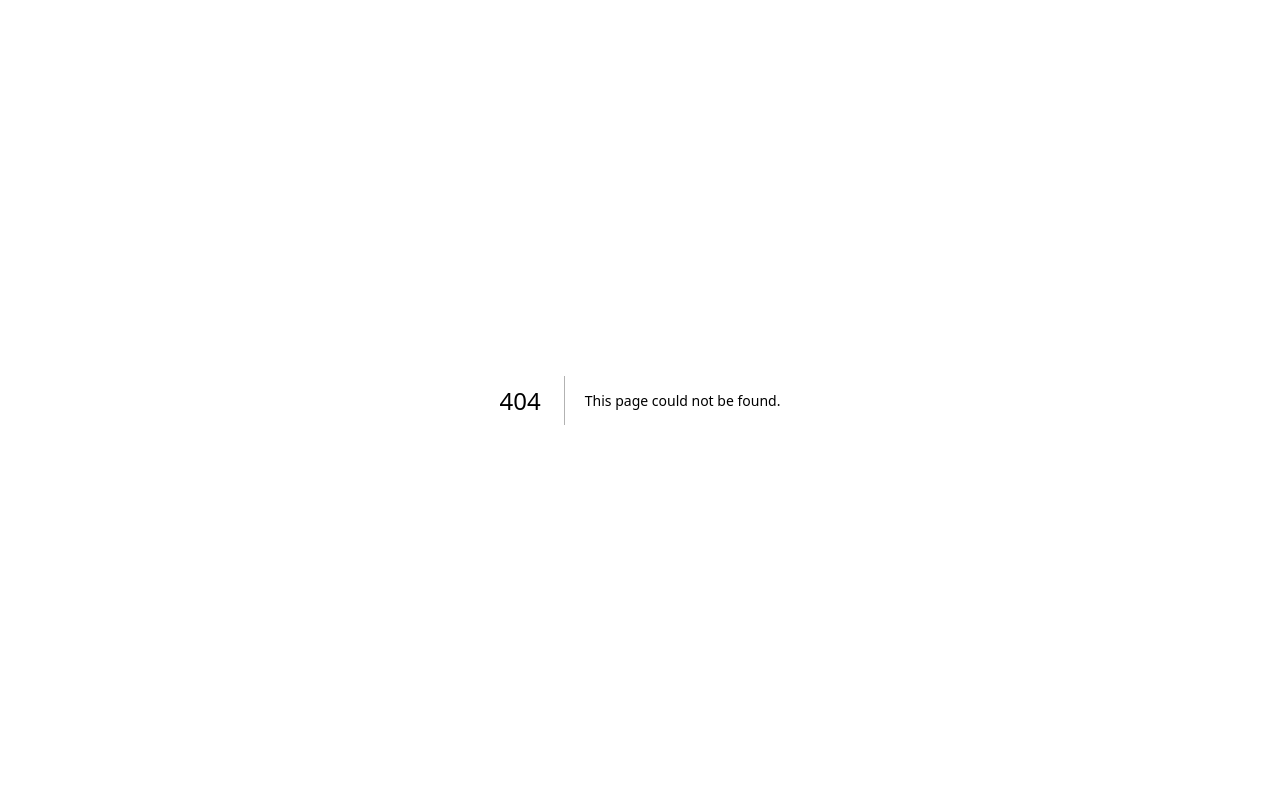
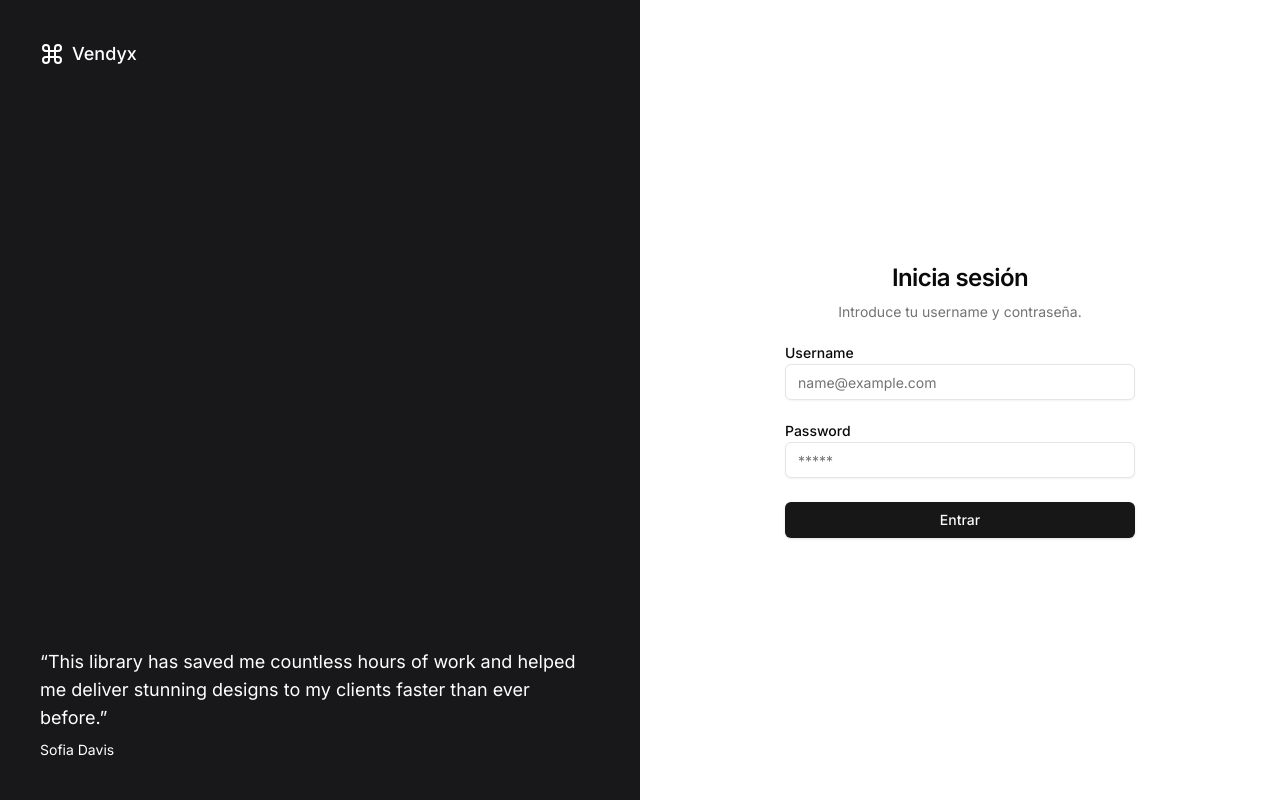
Before and after one commit to sam-621/ecommerce-admin, a Next.js app in the folder packages/admin-ui/: page /login in a window 1280 px wide. Before the commit this address had no page. Built offline with nearby package versions, Linux system fonts and the light colour scheme.

Commit message:
feat(admin-ui):  add auth page

```diff
--- a/packages/admin-ui/package.json
+++ b/packages/admin-ui/package.json
@@ -19,6 +19,7 @@
     "@radix-ui/react-checkbox": "^1.0.4",
     "@radix-ui/react-dropdown-menu": "^2.0.6",
     "@radix-ui/react-icons": "^1.3.0",
+    "@radix-ui/react-label": "^2.0.2",
     "@radix-ui/react-select": "^2.0.0",
     "@radix-ui/react-slot": "^1.0.2",
     "@tanstack/react-table": "^8.10.7",
--- /dev/null
+++ b/packages/admin-ui/src/app/login/auth.tsx
@@ -0,0 +1,56 @@
+/* eslint-disable @typescript-eslint/no-misused-promises */
+'use client';
+
+import { LoaderIcon } from 'lucide-react';
+import * as React from 'react';
+
+import { Button, Input, Label } from '@/ui/components/theme';
+import { cn } from '@/ui/utils';
+
+interface UserAuthFormProps extends React.HTMLAttributes<HTMLDivElement> {}
+
+export function UserAuthForm({ className, ...props }: UserAuthFormProps) {
+  const [isLoading, setIsLoading] = React.useState<boolean>(false);
+
+  async function onSubmit(event: React.SyntheticEvent) {
+    event.preventDefault();
+    setIsLoading(true);
+
+    setTimeout(() => {
+      setIsLoading(false);
+    }, 3000);
+  }
+
+  return (
+    <div className={cn('grid gap-6', className)} {...props}>
+      <form onSubmit={onSubmit}>
+        <div className="grid gap-6">
+          <div className="grid gap-1">
+            <Label htmlFor="username">Username</Label>
+            <Input
+              id="username"
+              placeholder="name@example.com"
+              type="text"
+              autoCapitalize="none"
+              disabled={isLoading}
+            />
+          </div>
+          <div className="grid gap-1">
+            <Label htmlFor="password">Password</Label>
+            <Input
+              id="password"
+              placeholder="*****"
+              type="password"
+              autoCapitalize="none"
+              disabled={isLoading}
+            />
+          </div>
+          <Button disabled={isLoading}>
+            {isLoading && <LoaderIcon className="mr-2 h-4 w-4 animate-spin" />}
+            Entrar
+          </Button>
+        </div>
+      </form>
+    </div>
+  );
+}
--- /dev/null
+++ b/packages/admin-ui/src/app/login/page.tsx
@@ -0,0 +1,53 @@
+import { type Metadata } from 'next';
+
+import { UserAuthForm } from './auth';
+
+export const metadata: Metadata = {
+  title: 'Authentication',
+  description: 'Authentication forms built using the components.'
+};
+
+export default function AuthenticationPage() {
+  return (
+    <>
+      <div className="container relative hidden h-screen flex-col items-center justify-center md:grid lg:max-w-none lg:grid-cols-2 lg:px-0">
+        <div className="relative hidden h-full flex-col bg-muted p-10 text-white dark:border-r lg:flex">
+          <div className="absolute inset-0 bg-zinc-900" />
+          <div className="relative z-20 flex items-center text-lg font-medium">
+            <svg
+              xmlns="http://www.w3.org/2000/svg"
+              viewBox="0 0 24 24"
+              fill="none"
+              stroke="currentColor"
+              strokeWidth="2"
+              strokeLinecap="round"
+              strokeLinejoin="round"
+              className="mr-2 h-6 w-6"
+            >
+              <path d="M15 6v12a3 3 0 1 0 3-3H6a3 3 0 1 0 3 3V6a3 3 0 1 0-3 3h12a3 3 0 1 0-3-3" />
+            </svg>
+            Vendyx
+          </div>
+          <div className="relative z-20 mt-auto">
+            <blockquote className="space-y-2">
+              <p className="text-lg">
+                &ldquo;This library has saved me countless hours of work and helped me deliver
+                stunning designs to my clients faster than ever before.&rdquo;
+              </p>
+              <footer className="text-sm">Sofia Davis</footer>
+            </blockquote>
+          </div>
+        </div>
+        <div className="lg:p-8">
+          <div className="mx-auto flex w-full flex-col justify-center space-y-6 sm:w-[350px]">
+            <div className="flex flex-col space-y-2 text-center">
+              <h1 className="text-2xl font-semibold tracking-tight">Inicia sesión</h1>
+              <p className="text-sm text-muted-foreground">Introduce tu username y contraseña.</p>
+            </div>
+            <UserAuthForm />
+          </div>
+        </div>
+      </div>
+    </>
+  );
+}
--- a/packages/admin-ui/src/ui/components/theme/index.ts
+++ b/packages/admin-ui/src/ui/components/theme/index.ts
@@ -2,8 +2,10 @@
 export * from './badge';
 export * from './breadcrumbs';
 export * from './button';
+export * from './button-link';
 export * from './checkbox';
 export * from './dropdown-menu';
 export * from './input';
+export * from './label';
 export * from './select';
 export * from './table';
--- /dev/null
+++ b/packages/admin-ui/src/ui/components/theme/label.tsx
@@ -0,0 +1,21 @@
+'use client';
+
+import * as LabelPrimitive from '@radix-ui/react-label';
+import { cva, type VariantProps } from 'class-variance-authority';
+import * as React from 'react';
+
+import { cn } from '@/ui/utils';
+
+const labelVariants = cva(
+  'text-sm font-medium leading-none peer-disabled:cursor-not-allowed peer-disabled:opacity-70'
+);
+
+const Label = React.forwardRef<
+  React.ElementRef<typeof LabelPrimitive.Root>,
+  React.ComponentPropsWithoutRef<typeof LabelPrimitive.Root> & VariantProps<typeof labelVariants>
+>(({ className, ...props }, ref) => (
+  <LabelPrimitive.Root ref={ref} className={cn(labelVariants(), className)} {...props} />
+));
+Label.displayName = LabelPrimitive.Root.displayName;
+
+export { Label };
--- a/packages/admin-ui/tailwind.config.ts
+++ b/packages/admin-ui/tailwind.config.ts
@@ -1,76 +1,76 @@
 /** @type {import('tailwindcss').Config} */
 module.exports = {
-  darkMode: ["class"],
+  darkMode: ['class'],
   content: [
     './pages/**/*.{ts,tsx}',
     './components/**/*.{ts,tsx}',
     './app/**/*.{ts,tsx}',
-    './src/**/*.{ts,tsx}',
-	],
+    './src/**/*.{ts,tsx}'
+  ],
   theme: {
     container: {
       center: true,
-      padding: "2rem",
+      padding: '2rem',
       screens: {
-        "2xl": "1400px",
-      },
+        '2xl': '1400px'
+      }
     },
     extend: {
       colors: {
-        border: "hsl(var(--border))",
-        input: "hsl(var(--input))",
-        ring: "hsl(var(--ring))",
-        background: "hsl(var(--background))",
-        foreground: "hsl(var(--foreground))",
+        border: 'hsl(var(--border))',
+        input: 'hsl(var(--input))',
+        ring: 'hsl(var(--ring))',
+        background: 'hsl(var(--background))',
+        foreground: 'hsl(var(--foreground))',
         primary: {
-          DEFAULT: "hsl(var(--primary))",
-          foreground: "hsl(var(--primary-foreground))",
+          DEFAULT: 'hsl(var(--primary))',
+          foreground: 'hsl(var(--primary-foreground))'
         },
         secondary: {
-          DEFAULT: "hsl(var(--secondary))",
-          foreground: "hsl(var(--secondary-foreground))",
+          DEFAULT: 'hsl(var(--secondary))',
+          foreground: 'hsl(var(--secondary-foreground))'
         },
         destructive: {
-          DEFAULT: "hsl(var(--destructive))",
-          foreground: "hsl(var(--destructive-foreground))",
+          DEFAULT: 'hsl(var(--destructive))',
+          foreground: 'hsl(var(--destructive-foreground))'
         },
         muted: {
-          DEFAULT: "hsl(var(--muted))",
-          foreground: "hsl(var(--muted-foreground))",
+          DEFAULT: 'hsl(var(--muted))',
+          foreground: 'hsl(var(--muted-foreground))'
         },
         accent: {
-          DEFAULT: "hsl(var(--accent))",
-          foreground: "hsl(var(--accent-foreground))",
+          DEFAULT: 'hsl(var(--accent))',
+          foreground: 'hsl(var(--accent-foreground))'
         },
         popover: {
-          DEFAULT: "hsl(var(--popover))",
-          foreground: "hsl(var(--popover-foreground))",
+          DEFAULT: 'hsl(var(--popover))',
+          foreground: 'hsl(var(--popover-foreground))'
         },
         card: {
-          DEFAULT: "hsl(var(--card))",
-          foreground: "hsl(var(--card-foreground))",
-        },
+          DEFAULT: 'hsl(var(--card))',
+          foreground: 'hsl(var(--card-foreground))'
+        }
       },
       borderRadius: {
-        lg: "var(--radius)",
-        md: "calc(var(--radius) - 2px)",
-        sm: "calc(var(--radius) - 4px)",
+        lg: 'var(--radius)',
+        md: 'calc(var(--radius) - 2px)',
+        sm: 'calc(var(--radius) - 4px)'
       },
       keyframes: {
-        "accordion-down": {
+        'accordion-down': {
           from: { height: 0 },
-          to: { height: "var(--radix-accordion-content-height)" },
+          to: { height: 'var(--radix-accordion-content-height)' }
         },
-        "accordion-up": {
-          from: { height: "var(--radix-accordion-content-height)" },
-          to: { height: 0 },
-        },
+        'accordion-up': {
+          from: { height: 'var(--radix-accordion-content-height)' },
+          to: { height: 0 }
+        }
       },
       animation: {
-        "accordion-down": "accordion-down 0.2s ease-out",
-        "accordion-up": "accordion-up 0.2s ease-out",
-      },
-    },
+        'accordion-down': 'accordion-down 0.2s ease-out',
+        'accordion-up': 'accordion-up 0.2s ease-out'
+      }
+    }
   },
-  plugins: [require("tailwindcss-animate")],
-}
+  plugins: [require('tailwindcss-animate')]
+};
```
Also changed, not shown: 1 other file (tests, documents, lock files or other folders).
